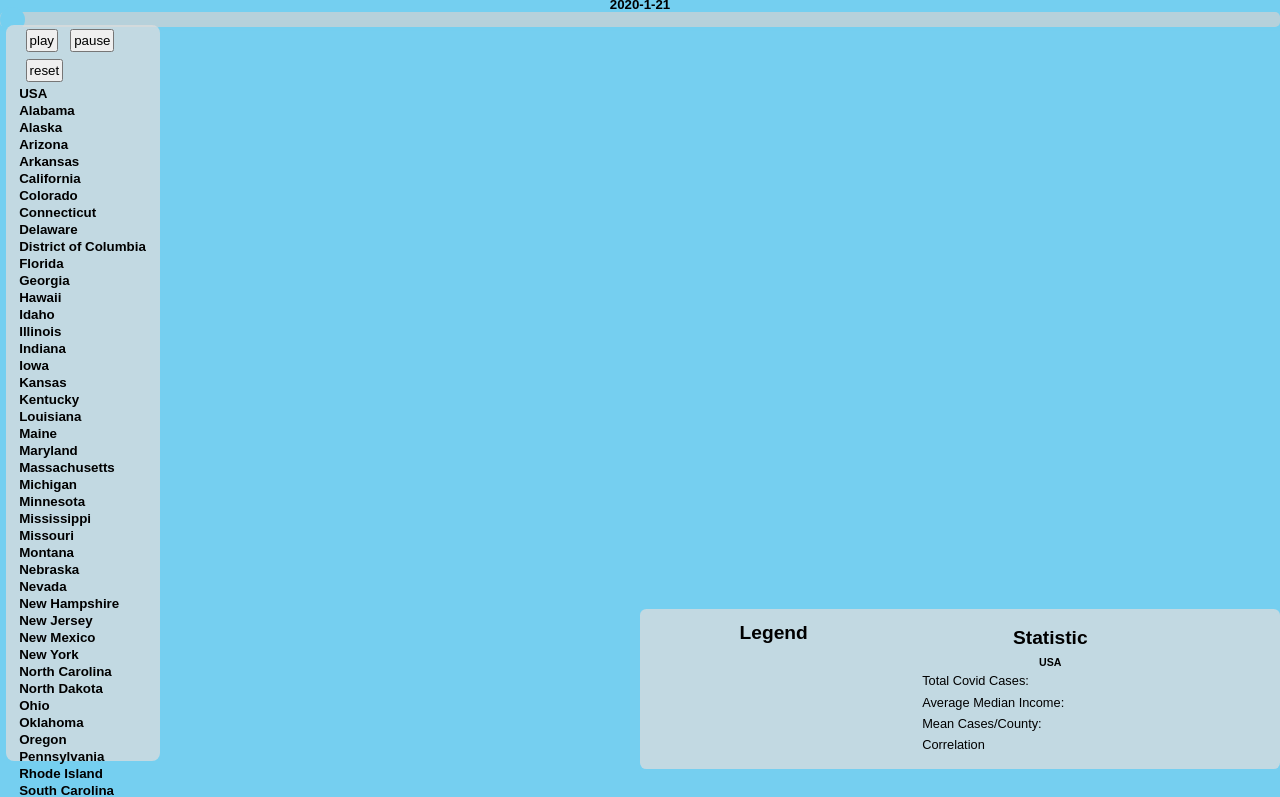
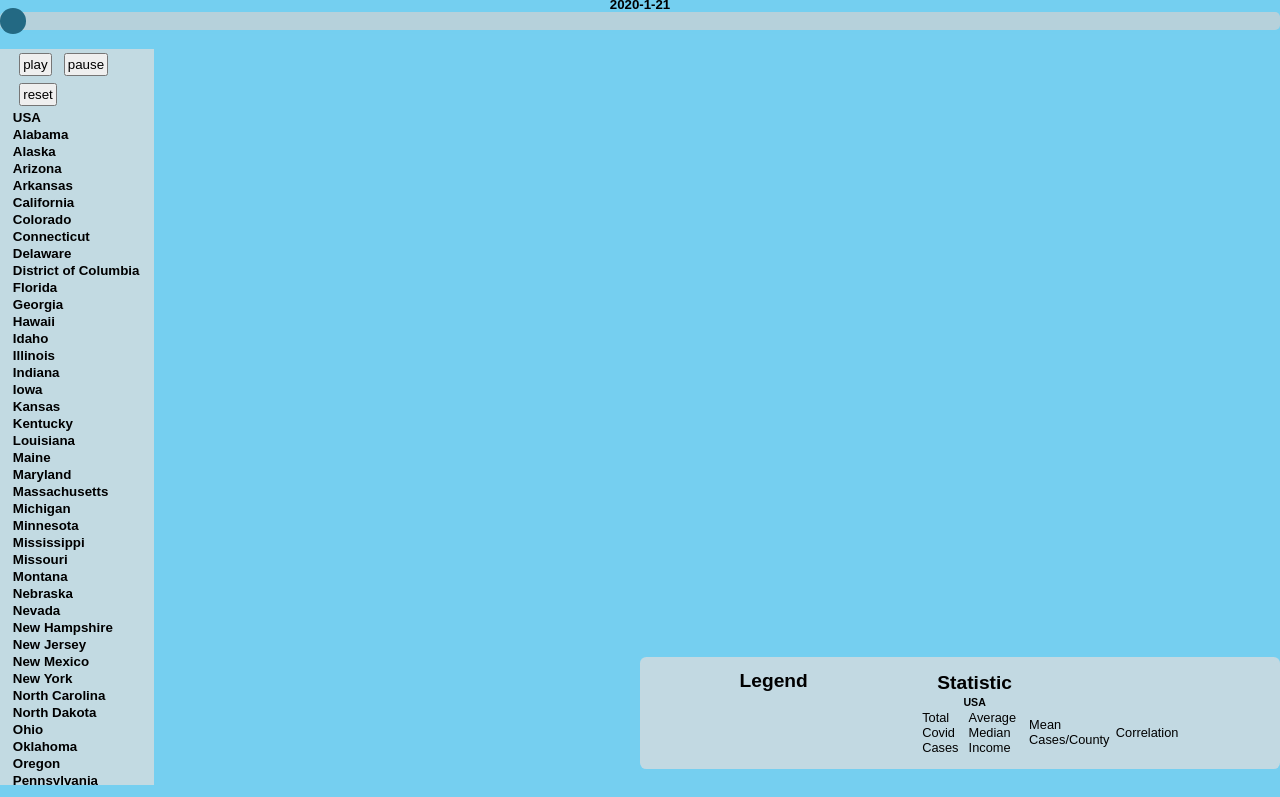
Before and after one commit to Frosty-Git/Fall2020_SE_Grp2, a website with bundled scripts: page Frontend/index.html in a window 1280 px wide. Shown: the part 31-828 px from the top of the page. Built offline with nearby package versions, Linux system fonts and the light colour scheme; no server answers; a script that the page names is missing.

Commit message:
added overflow to sidebar and updated statistics box

```diff
--- a/Frontend/index.html
+++ b/Frontend/index.html
@@ -105,19 +105,16 @@
             <tr><th colspan="2"><h2>Statistic</h2></th></tr>
             <tr><th colspan="2"><h5 class="statCurrentState">USA</h4></th></tr>
             <tr>
-                <td>Total Covid Cases: </td>
-                <td class="statTotalCovid"></td>
+                <td>Total Covid Cases</td>
+                <td>Average Median Income</td>
+                <td>Mean Cases/County</td>
+                <td>Correlation</td>
+
             </tr>
             <tr>
-                <td>Average Median Income: </td>
+                <td class="statTotalCovid"></td>
                 <td class="statIncome"></td>
-            </tr>
-            <tr>
-                <td>Mean Cases/County:</td>
                 <td class="covidMean"></td>
-            </tr>
-            <tr>
-                <td>Correlation</td>
                 <td class="correlation"></td>
             </tr>
         </table>
--- a/Frontend/style.css
+++ b/Frontend/style.css
@@ -17,15 +17,14 @@ body{
 
 #sidebar {
     background-color: rgba(221, 221, 221, 0.74);
-    border-radius: 0.5em;
     width: 12vw;
     height: 92vh;
-    top: 7vh;
-    left: 0.5vw;
+    top: 10vh;
     position: absolute;
     z-index: 500;
     display: flex;
     flex-direction: column;
+    overflow-y: auto;
 }
 
 .timeControls {
@@ -68,7 +67,7 @@ header{
     -webkit-appearance: none;  /* Override default CSS styles */
     appearance: none;
     width: 100vw; /* Full-width */
-    height: 15px; /* Specified height */
+    height: 2.25vh; /* Specified height */
     border-radius: 5px;
     background: #d3d3d3; /* Grey background */
     outline: none; /* Remove outline */
@@ -86,26 +85,25 @@ header{
   .slider::-webkit-slider-thumb {
     -webkit-appearance: none; /* Override default look */
     appearance: none;
-    width: 25px; /* Set a specific slider handle width */
-    height: 25px; /* Slider handle height */
+    width: 2vw; /* Set a specific slider handle width */
+    height: 2vw; /* Slider handle height */
     border-radius: 50%;
-    background: rgb(117, 207, 240, 1); /* Green background */
+    background: rgb(2, 63, 85); /* Green background */
     cursor: pointer; /* Cursor on hover */
   }
 
   .slider::-moz-range-thumb {
-    width: 25px; /* Set a specific slider handle width */
-    height: 25px; /* Slider handle height */
+    width: 2vw; /* Set a specific slider handle width */
+    height: 2vw; /* Slider handle height */
     border-radius: 50%;
-    background: #00aeff;
+    background: rgb(2, 63, 85);
     cursor: pointer; /* Cursor on hover */
   }
-
 
 /* FOOTER */
 footer{
     width: 50%;
-    height: 20%;
+    height: 14%;
     right: 0;
     bottom: 0;
     display: flex;
```
